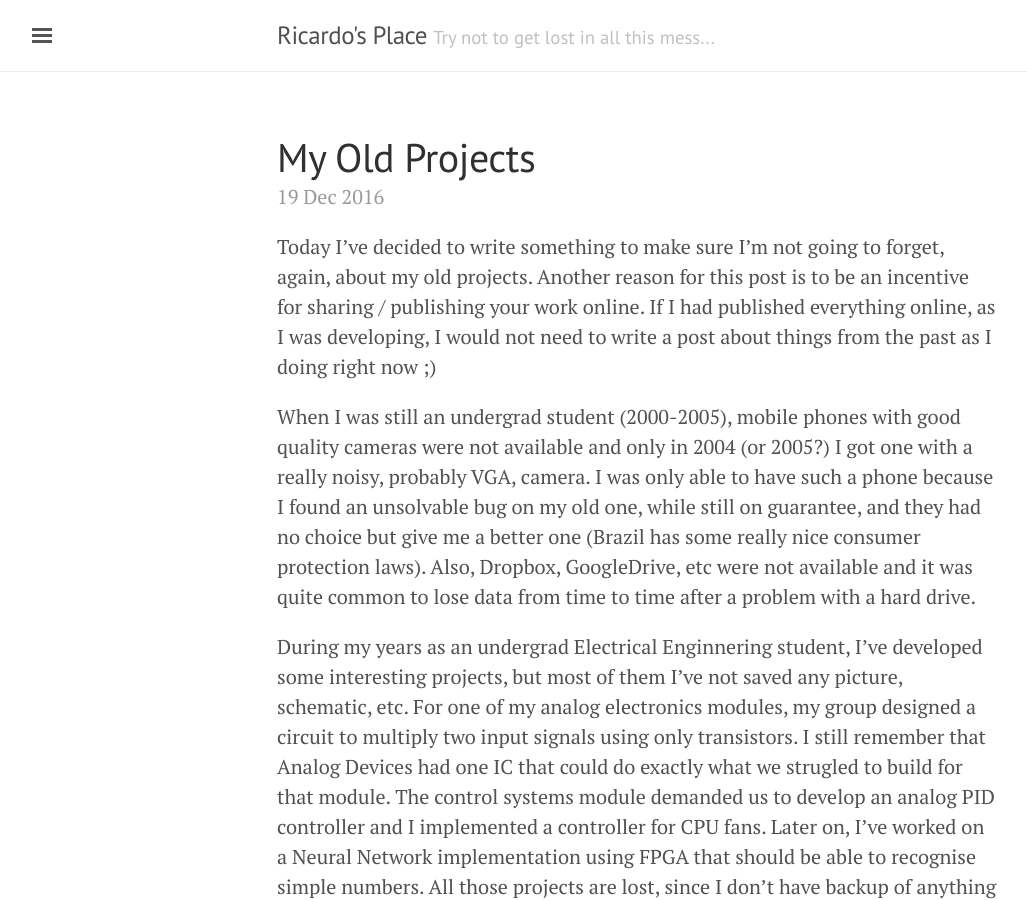
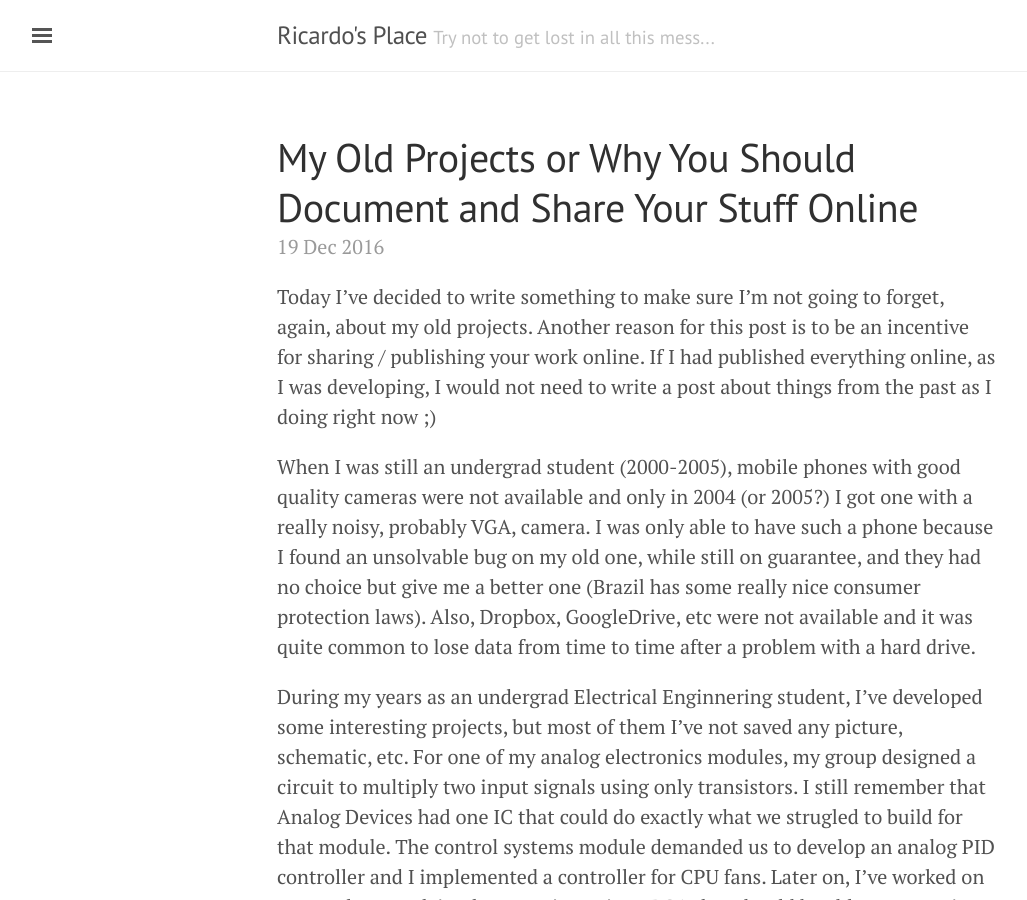
Before and after one commit to ricardodeazambuja/ricardodeazambuja.github.io, a Jekyll site: the page built from _posts/2016-12-19-old_projects.md, in a window 1280 px wide and 900 px high. Shown: the whole window, without its empty margins (3-1030 px from the left). Built offline with Jekyll 4.4.1, drawn with Linux system fonts in a browser that asks for light colours.

Commit message:
Update 2016-12-19-old_projects.md

```diff
--- a/_posts/2016-12-19-old_projects.md
+++ b/_posts/2016-12-19-old_projects.md
@@ -1,6 +1,6 @@
 ---
 layout: post
-title: My Old Projects
+title: My Old Projects or Why You Should Document and Share Your Stuff Online
 category: projects
 ---
 
```
